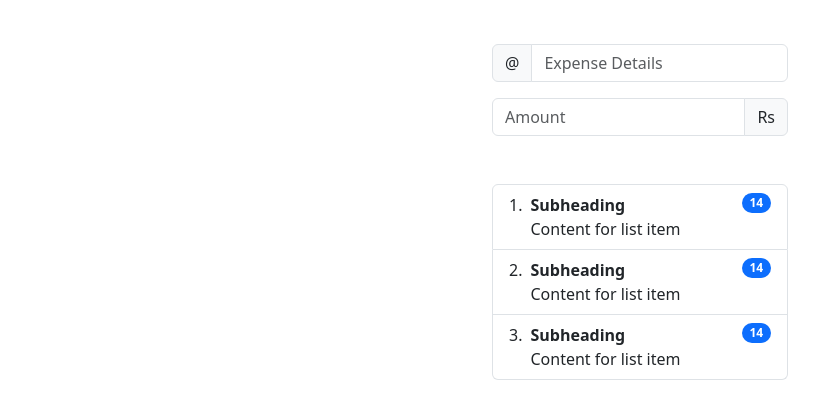
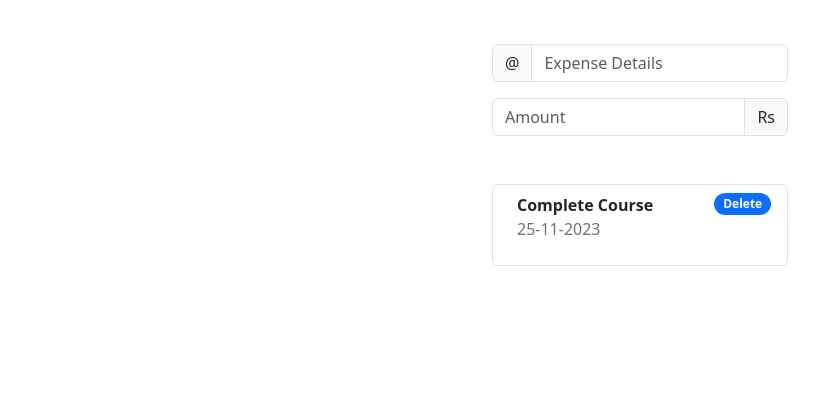
Before and after one commit to vrampranav/expense-23, a plain HTML site: page index.html in a window 1280 px wide. Shown: the part 60-478 px from the top of the page, without its empty margins (0-839 px from the left). Drawn offline with nearby package versions, Linux system fonts and the light colour scheme.

Commit message:
UI Updated

```diff
--- a/index.html
+++ b/index.html
@@ -73,29 +73,15 @@
           </div>
       </div>
       <div class="container mt-5 w-25">
-        <ol class="list-group list-group-numbered">
+        <ul class="list-group list-group">
             <li class="list-group-item d-flex justify-content-between align-items-start">
               <div class="ms-2 me-auto">
-                <div class="fw-bold">Subheading</div>
-                Content for list item
+                <div class="fw-bold">Complete Course</div>
+                <p class="text-secondary">25-11-2023</p>
               </div>
-              <span class="badge bg-primary rounded-pill">14</span>
+              <span class="badge bg-primary rounded-pill btn">Delete</span>
             </li>
-            <li class="list-group-item d-flex justify-content-between align-items-start">
-              <div class="ms-2 me-auto">
-                <div class="fw-bold">Subheading</div>
-                Content for list item
-              </div>
-              <span class="badge bg-primary rounded-pill">14</span>
-            </li>
-            <li class="list-group-item d-flex justify-content-between align-items-start">
-              <div class="ms-2 me-auto">
-                <div class="fw-bold">Subheading</div>
-                Content for list item
-              </div>
-              <span class="badge bg-primary rounded-pill">14</span>
-            </li>
-          </ol>
+          </ul>
       </div>
 
     <!-- --------------------------------------------- -->
```
